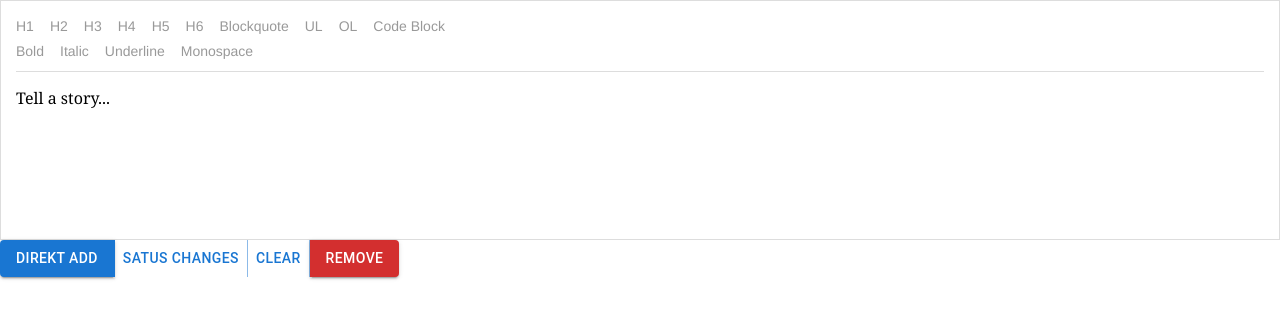
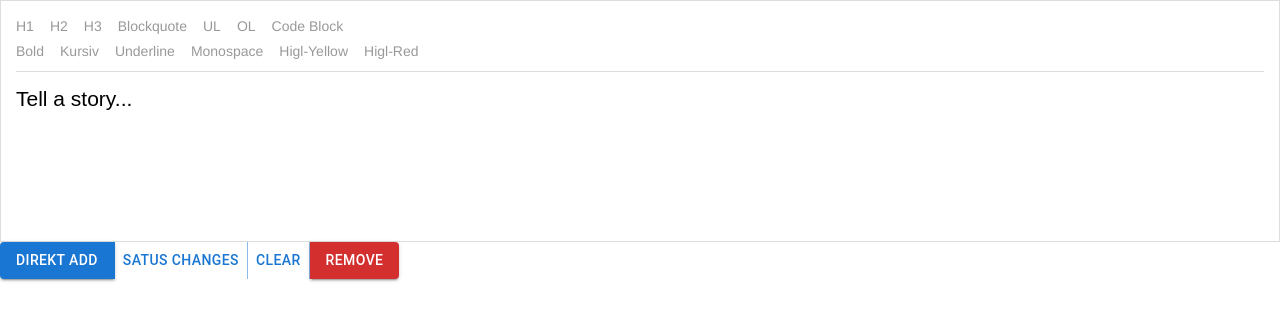
Before and after one commit to Maxxxuss/F-eHow-ToDo-v2, a React app: page /addNote in a window 1280 px wide. Built offline with nearby package versions, Linux system fonts and the light colour scheme.

```diff
--- a/src/components/inputs/RichEditor.css
+++ b/src/components/inputs/RichEditor.css
@@ -15,7 +15,7 @@
 .RichEditor-root {
   background: #fff;
   border: 1px solid #ddd;
-  font-family: 'Georgia', serif;
+  font-family: 'Crimson Text', sans-serif;
   font-size: 14px;
   padding: 15px;
 }
@@ -23,7 +23,9 @@
 .RichEditor-editor {
   border-top: 1px solid #ddd;
   cursor: text;
-  font-size: 16px;
+  font-family: 'Crimson Text', sans-serif;
+
+  font-size: 21px;
   margin-top: 10px;
 }
 
@@ -44,7 +46,7 @@
 .RichEditor-editor .RichEditor-blockquote {
   border-left: 5px solid #eee;
   color: #666;
-  font-family: 'Hoefler Text', 'Georgia', serif;
+  font-family: 'Crimson Text', sans-serif;;
   font-style: italic;
   margin: 16px 0;
   padding: 10px 20px;
--- a/src/components/inputs/TextEdit.js
+++ b/src/components/inputs/TextEdit.js
@@ -108,6 +108,19 @@
           fontSize: 16,
           padding: 2,
         },
+
+        YELLOW: {
+          backgroundColor: 'gold',
+          // fontFamily: '"Inconsolata", "Menlo", "Consolas", monospace',
+          // fontSize: 16,
+          padding: 2,
+        },
+         RED: {
+          backgroundColor: 'rgba(255,0,0,0.3)',
+          // fontFamily: '"Inconsolata", "Menlo", "Consolas", monospace',
+          // fontSize: 16,
+          padding: 2,
+        },
       };
 
       function getBlockStyle(block) {
@@ -144,9 +157,9 @@
         {label: 'H1', style: 'header-one'},
         {label: 'H2', style: 'header-two'},
         {label: 'H3', style: 'header-three'},
-        {label: 'H4', style: 'header-four'},
-        {label: 'H5', style: 'header-five'},
-        {label: 'H6', style: 'header-six'},
+        // {label: 'H4', style: 'header-four'},
+        // {label: 'H5', style: 'header-five'},
+        // {label: 'H6', style: 'header-six'},
         {label: 'Blockquote', style: 'blockquote'},
         {label: 'UL', style: 'unordered-list-item'},
         {label: 'OL', style: 'ordered-list-item'},
@@ -178,9 +191,12 @@
 
       var INLINE_STYLES = [
         {label: 'Bold', style: 'BOLD'},
-        {label: 'Italic', style: 'ITALIC'},
+        {label: 'Kursiv', style: 'ITALIC'},
         {label: 'Underline', style: 'UNDERLINE'},
         {label: 'Monospace', style: 'CODE'},
+        {label: 'Higl-Yellow', style: 'YELLOW'},
+        {label: 'Higl-Red', style: 'RED'},
+
       ];
 
       const InlineStyleControls = (props) => {
```
